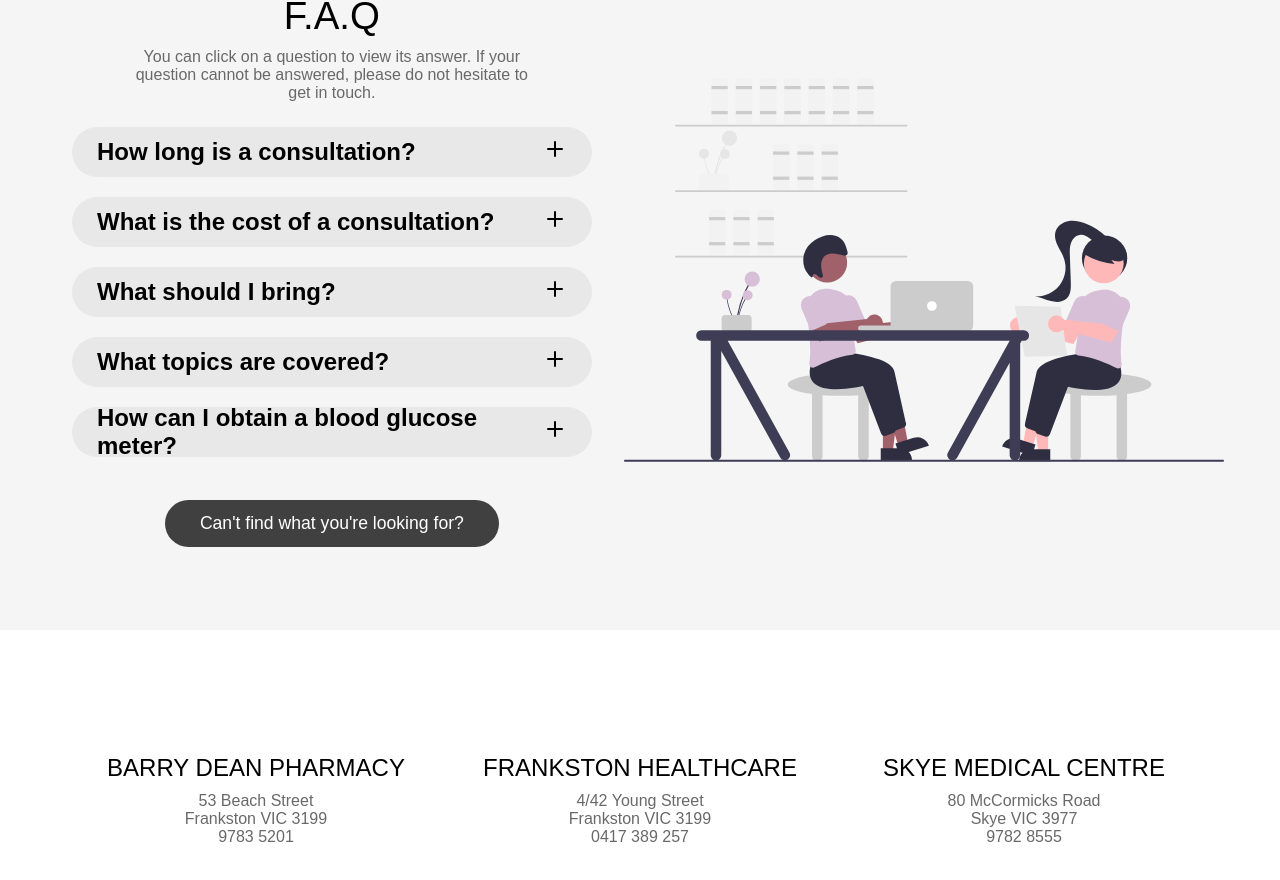
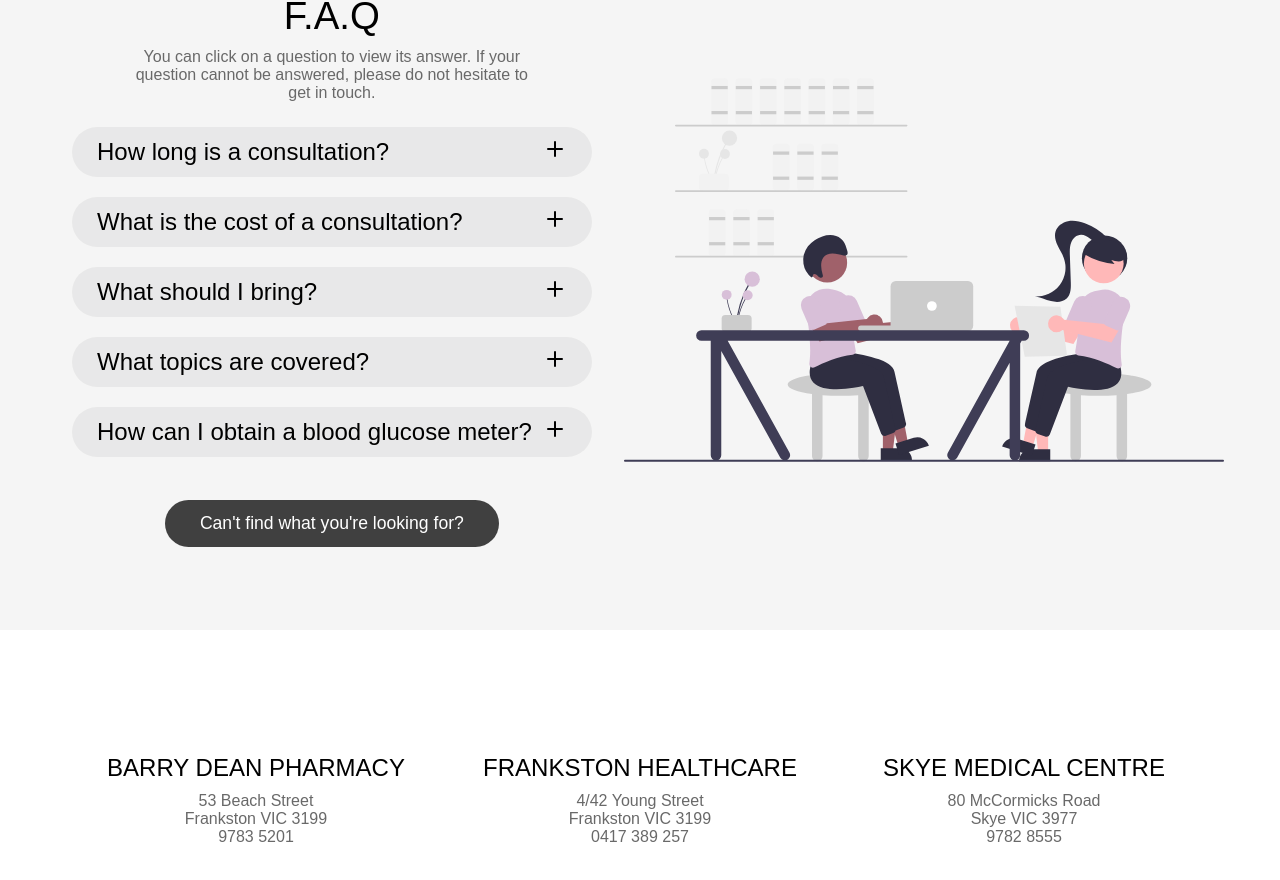
Before and after one commit to jackedwardbeard/01-Jane_Spence, a React (Create React App) app in the folder jane_spence/: page / in a window 1280 px wide. Shown: the part 1610-2490 px from the top of the page. Built offline with nearby package versions, Linux system fonts and the light colour scheme; grey boxes are pictures that could not be loaded.

Commit message:
Changed accordion questions to p instead of h4.

```diff
--- a/jane_spence/src/components/Information/index.js
+++ b/jane_spence/src/components/Information/index.js
@@ -20,7 +20,7 @@ import {
     AnswerWrapper,
     DescriptionWrapper,
     Description,
-    GlobalStyle
+    GlobalStyle,
 } from './InformationComponents'
 import {faqs} from './faqs'
 import {FiPlus, FiMinus} from 'react-icons/fi'
@@ -94,7 +94,7 @@ const Information = ({darkBackground, darkText, darkButton, showButton, showDesc
                                                 key={index}
                                                 data-aos='fade-right'
                                                 >
-                                                <h4>{item.question}</h4>
+                                                <p>{item.question}</p>
                                                 <span>{clicked === index ? <FiMinus/> : <FiPlus/>}</span>
                                                 </QuestionWrapper>
                                                 {clicked === index ? (
```
